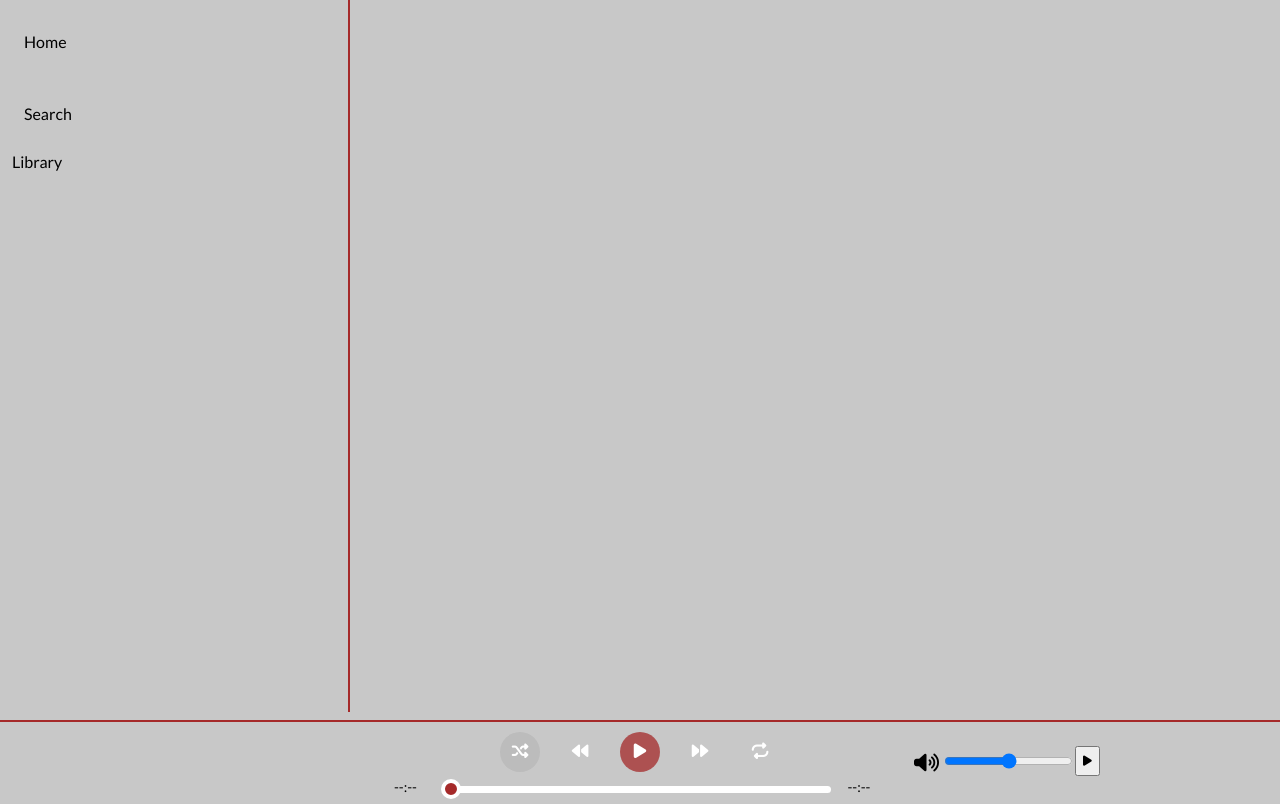
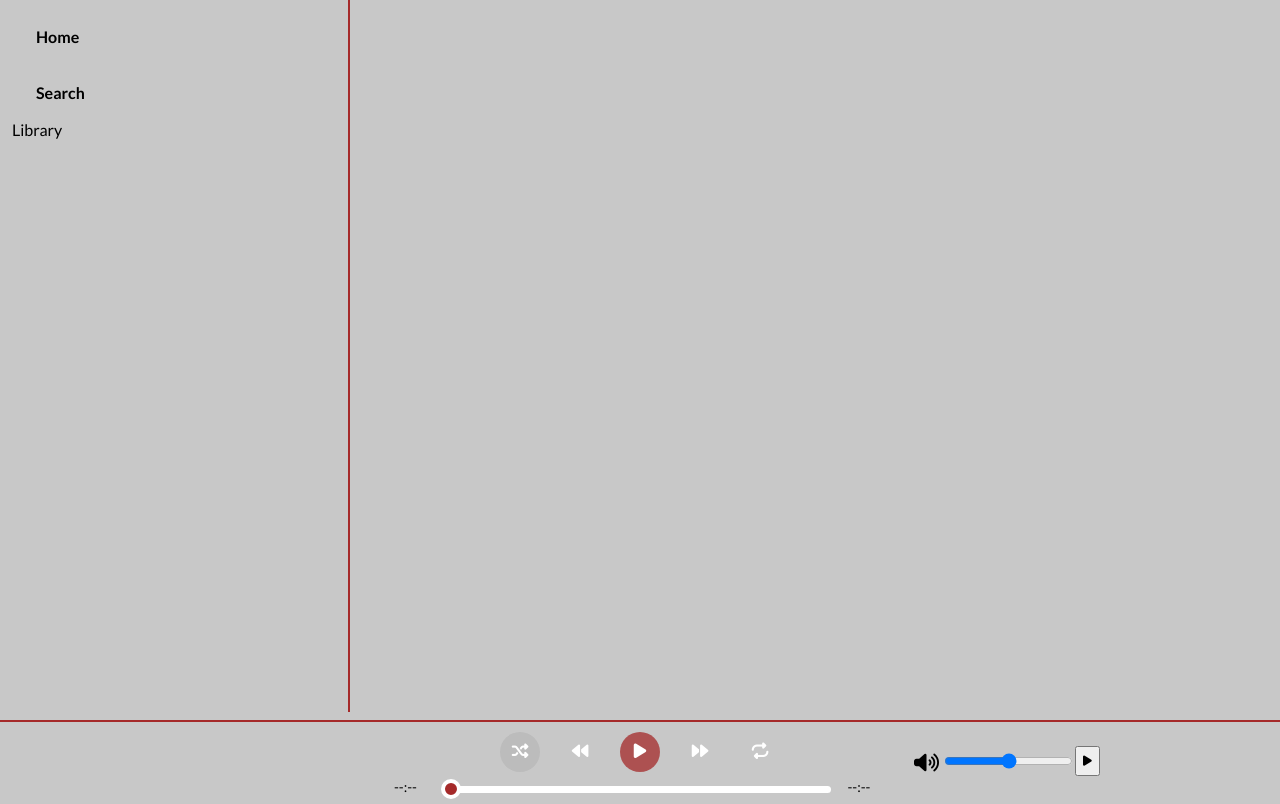
Before and after one commit to lingeaniket/MusicPlayer, a plain HTML site: page index.html in a window 1280 px wide. Drawn offline with nearby package versions, Linux system fonts and the light colour scheme; no server answers; a web font is replaced by a local one.

Commit message:
index.css updated

```diff
--- a/index.css
+++ b/index.css
@@ -49,6 +49,27 @@ body {
 
 .sideIcon {
     padding: 8px 12px;
+    display: flex;
+    border-radius: 8px;
+    cursor: pointer;
+    transition: all 0.3s ease-in-out;
+    align-items: center;
+}
+
+.sideIcon:hover {
+    background-color: rgba(0, 0, 0, 0.12);
+}
+
+.sideIcon>div {
+    display: flex;
+    align-items: center;
+}
+
+.sideIcon p {
+    margin: 0 12px;
+    font-size: 16px;
+    font-weight: 700;
+
 }
 
 .sideIcon > div {
```
